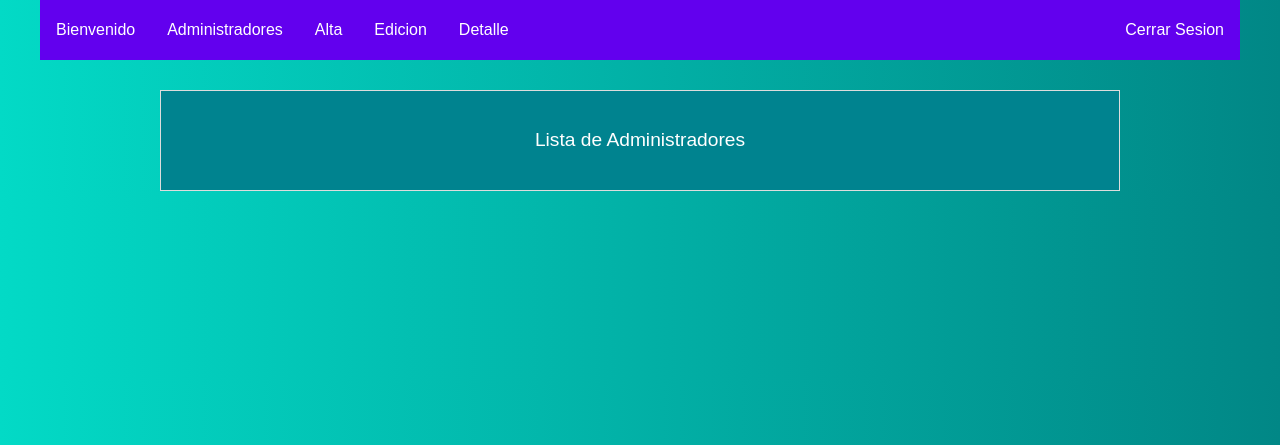
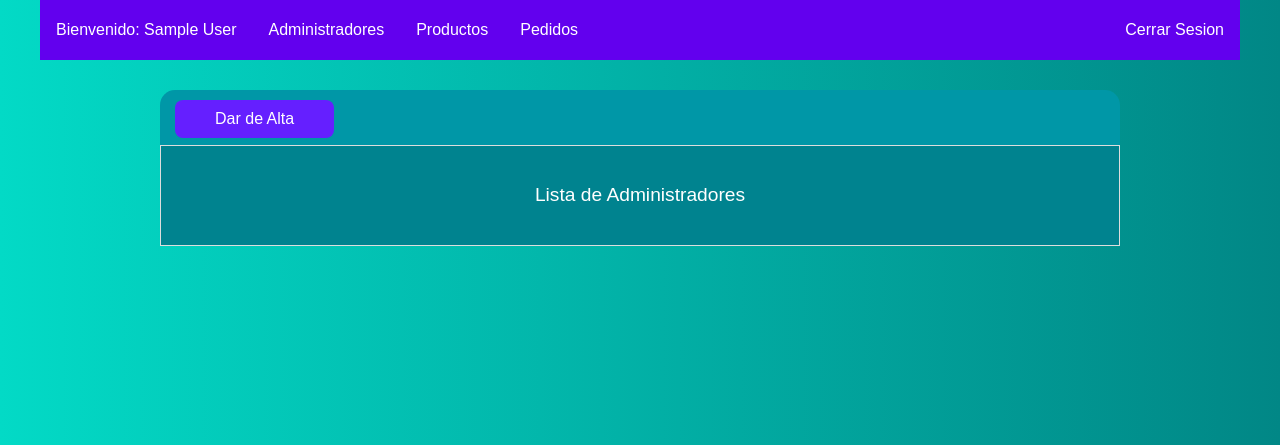
Before and after one commit to EMMYMP20e/Programacion_Para_Internet, a PHP site: page /lista_administradoresHTML.php in a window 1280 px wide. Shown: the top 445 px of the page. Run offline with PHP 8.4, Linux system fonts and the light colour scheme; the visitor is signed in with stand-in values (Sample User, id 1); data that the repository does not hold is empty.

Commit message:
Correcciones Menú

```diff
--- a/pFinal/css/styles.css
+++ b/pFinal/css/styles.css
@@ -131,6 +131,12 @@ form {
     margin: 1rem 1rem 0rem 1.5rem;
 }
 
+.btnAlta {
+    background-color: #651fff;
+    color: white;
+    margin: 1rem 1rem 0.7rem 1.5rem;
+}
+
 button {
     border-radius: 8px;
     border: none;
@@ -221,3 +227,12 @@ img {
     color: #d32f2f;
     padding-left: 2rem;
 }
+
+.contenedor-alta-centrado{
+    max-width: 960px;
+}
+.contenedor-alta{
+    margin: 0 auto;
+    background-color: #0097a7;
+    border-radius: 1.5rem;
+}
--- a/pFinal/lista_administradoresHTML.php
+++ b/pFinal/lista_administradoresHTML.php
@@ -1,7 +1,8 @@
 <?php
 session_start();
 $idU = $_SESSION['id'];
-if($idU==''){
+$nombreU =  $_SESSION['nombre'];
+if ($idU == '') {
     header("Location: index.php");
 }
 
@@ -52,6 +53,10 @@ $num = mysql_num_rows($res);
             setTimeout("$('#mensaje').html('');", 5000);
             setTimeout("$('#mensaje').animate({height:\"0rem\"});", 5000);
         }
+
+        function alta() {
+            window.location.href = 'formulario_alta.php';
+        }
     </script>
     <link rel="stylesheet" href="css/styles.css">
 </head>
@@ -62,19 +67,19 @@ $num = mysql_num_rows($res);
         <div class="contenedor-header contenido-header">
 
             <ul>
-                <li><a href="bienvenida.php">Bienvenido</a></li>
+                <?php
+                echo "<li><a href=\"bienvenida.php\">Bienvenido: $nombreU</a></li>";
+                ?>
                 <li><a href="lista_administradoresHTML.php">Administradores </a></li>
-                <li><a href="formulario_alta.php">Alta </a></li>
-                <?php
-                echo "<li><a href=\"formulario_editar.php?id=$idU\">Edicion </a></li>";
-                echo "<li><a href=\"ver_detalle.php?id=$idU\">Detalle </a></li>";
-                ?>
+                <li><a href="#">Productos </a></li>
+                <li><a href="#">Pedidos </a></li>
                 <li><a href="salir.php">Cerrar Sesion</a></li>
             </ul>
 
         </div>
     </header>
-
+    <main class="contenedor-alta seccion contenedor-alta-centrado">
+        <button class="btnAlta" onclick="alta()">Dar de Alta</button>
         <table id="tabla" align="center" border="1" width="960">
             <tr height="100">
                 <td id="titulo" align="center" colspan="5">Lista de Administradores</td>
@@ -95,6 +100,7 @@ $num = mysql_num_rows($res);
             ?>
         </table>
         <div id="mensaje" class="mensaje"></div>
+    </main>
 </body>
 
 </html>
```
Also changed, not shown: pFinal/bienvenida.php (+8 -15 lines), pFinal/formulario_alta.php (+7 -7 lines), pFinal/formulario_editar.php (+7 -7 lines), pFinal/login.php (+5 -2 lines), pFinal/ver_detalle.php (+7 -7 lines). Lines whose indentation alone changed are shown as unchanged.
